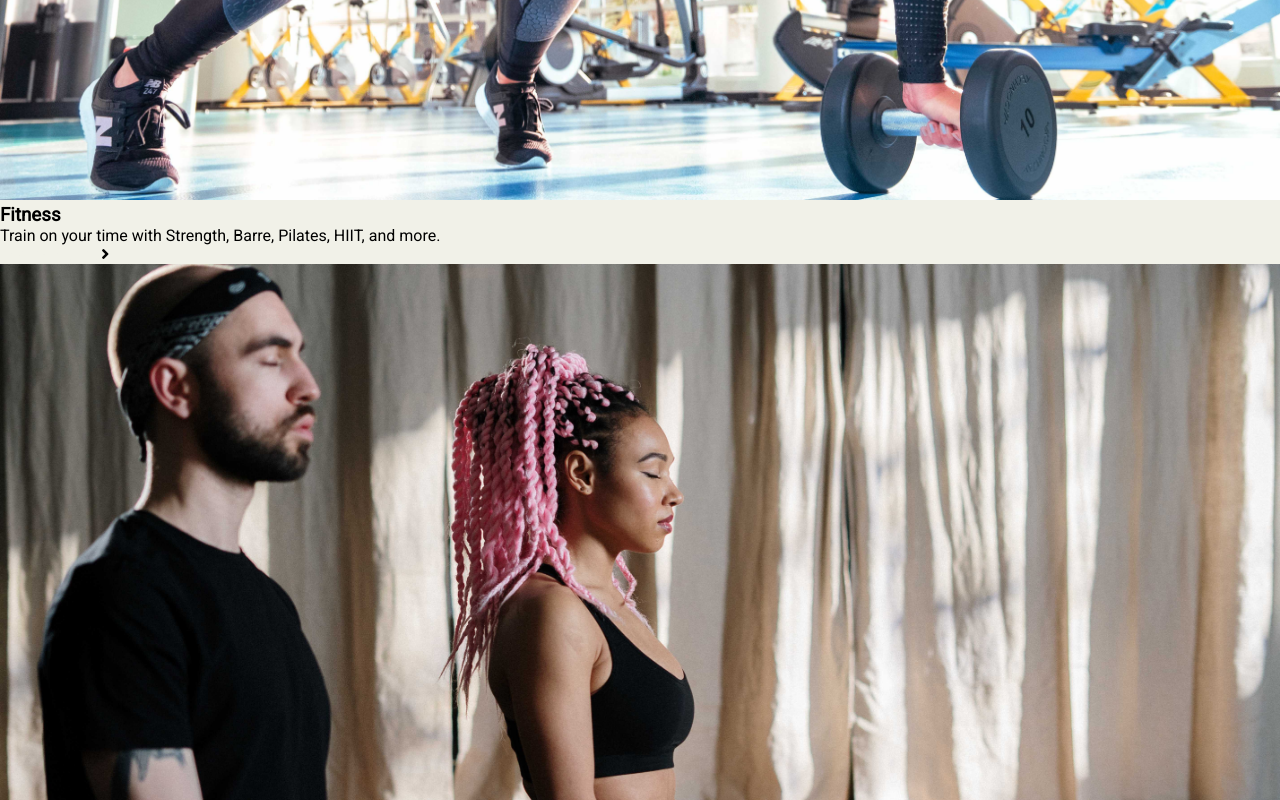
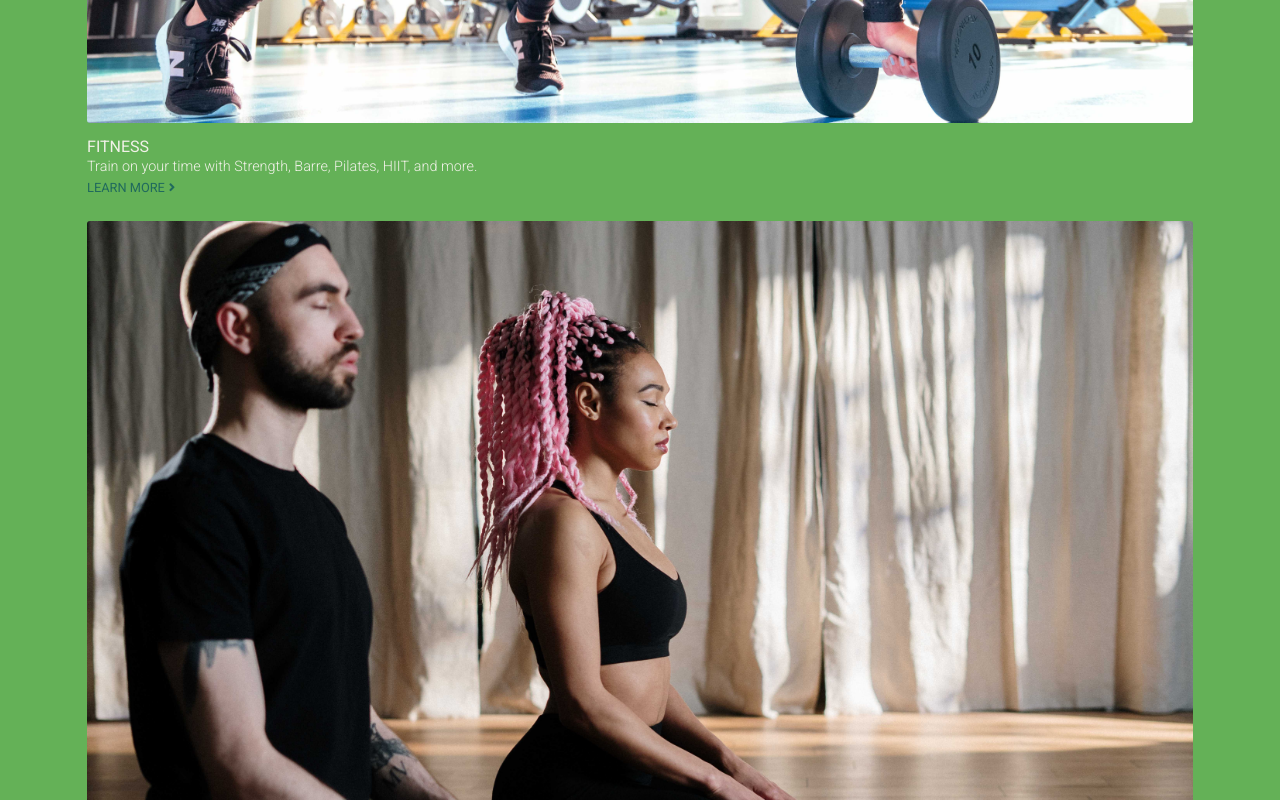
Before and after one commit to georit/vigor-fitness, a plain HTML site: page index.html in a window 1280 px wide. Shown: the part 2000-2800 px from the top of the page. Drawn offline with Linux system fonts and the light colour scheme.

Commit message:
Style prgrams section

```diff
--- a/css/style.css
+++ b/css/style.css
@@ -68,7 +68,7 @@ a:visited {
   text-transform: uppercase;
   position: relative;
   padding-bottom: 0.0625rem;
-  letter-spacing: 0.02rem;
+  letter-spacing: 0.04rem;
   margin-bottom: 0.5rem;
 }
 
@@ -218,3 +218,55 @@ header {
   font-weight: 300;
   line-height: 1.2;
 }
+
+/* ========= PROGRAMS ========= */
+.section-programs {
+  padding: 4vh 2%;
+  background-color: var(--secondary-color);
+  color: var(--primary-background-color);
+}
+
+.program {
+  width: 90%;
+  margin: 0.8rem 0;
+}
+
+.program-img {
+  height: auto;
+  width: 100%;
+  border-radius: 3px;
+  -webkit-border-radius: 3px;
+  -moz-border-radius: 3px;
+  -ms-border-radius: 3px;
+  -o-border-radius: 3px;
+  margin-bottom: 0.625rem;
+}
+
+.program-name {
+  font-size: 1rem;
+  font-weight: 400;
+  text-transform: uppercase;
+  padding-bottom: 0.1875rem;
+}
+
+.program-info {
+  padding-bottom: 0.125rem;
+  font-weight: 300;
+  font-size: 0.9rem;
+  line-height: 1.1;
+}
+
+.learn-more,
+.learn-more a {
+  color: var(--secondary-background-color);
+}
+
+.learn-more a {
+  border-bottom: 1px solid transparent;
+  font-size: 0.8rem;
+  font-weight: 400;
+}
+
+.learn-more i {
+  font-size: 0.8rem;
+}
```
